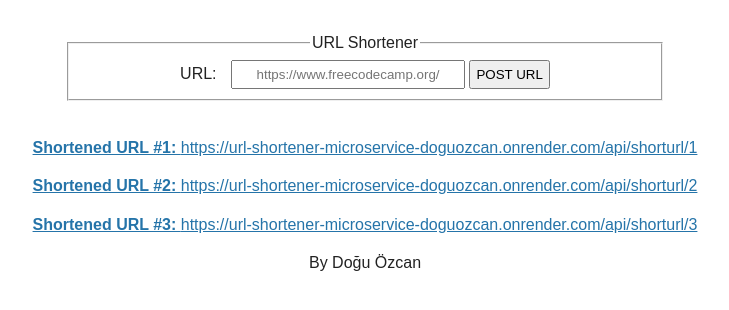
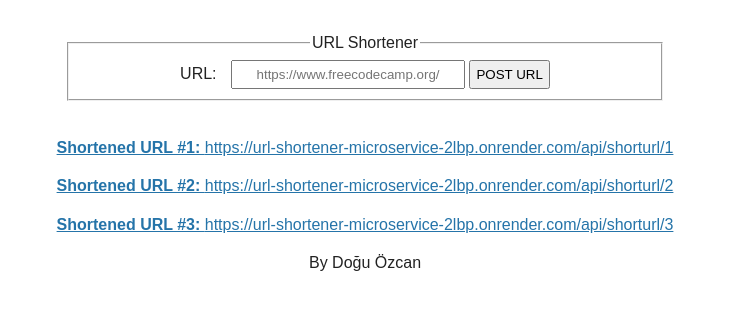
Before and after one commit to doguozcan/url-shortener-microservice, a website: page views/index.html in a window 1280 px wide. Shown: the part 72-382 px from the top of the page, without its empty margins (275-1004 px from the left). Drawn offline with Linux system fonts and the light colour scheme.

Commit message:
Update index.html

```diff
--- a/views/index.html
+++ b/views/index.html
@@ -31,23 +31,23 @@
       </section>
       <p>
         <a
-          href="https://url-shortener-microservice-doguozcan.onrender.com/api/shorturl/1"
+          href="https://url-shortener-microservice-2lbp.onrender.com/api/shorturl/1"
           ><b>Shortened URL #1: </b
-          >https://url-shortener-microservice-doguozcan.onrender.com/api/shorturl/1</a
+          >https://url-shortener-microservice-2lbp.onrender.com/api/shorturl/1</a
         >
       </p>
       <p>
         <a
-          href="https://url-shortener-microservice-doguozcan.onrender.com/api/shorturl/2"
+          href="https://url-shortener-microservice-2lbp.onrender.com/api/shorturl/2"
           ><b>Shortened URL #2: </b
-          >https://url-shortener-microservice-doguozcan.onrender.com/api/shorturl/2</a
+          >https://url-shortener-microservice-2lbp.onrender.com/api/shorturl/2</a
         >
       </p>
       <p>
         <a
-          href="https://url-shortener-microservice-doguozcan.onrender.com/api/shorturl/3"
+          href="https://url-shortener-microservice-2lbp.onrender.com/api/shorturl/3"
           ><b>Shortened URL #3: </b
-          >https://url-shortener-microservice-doguozcan.onrender.com/api/shorturl/3</a
+          >https://url-shortener-microservice-2lbp.onrender.com/api/shorturl/3</a
         >
       </p>
     </main>
```
